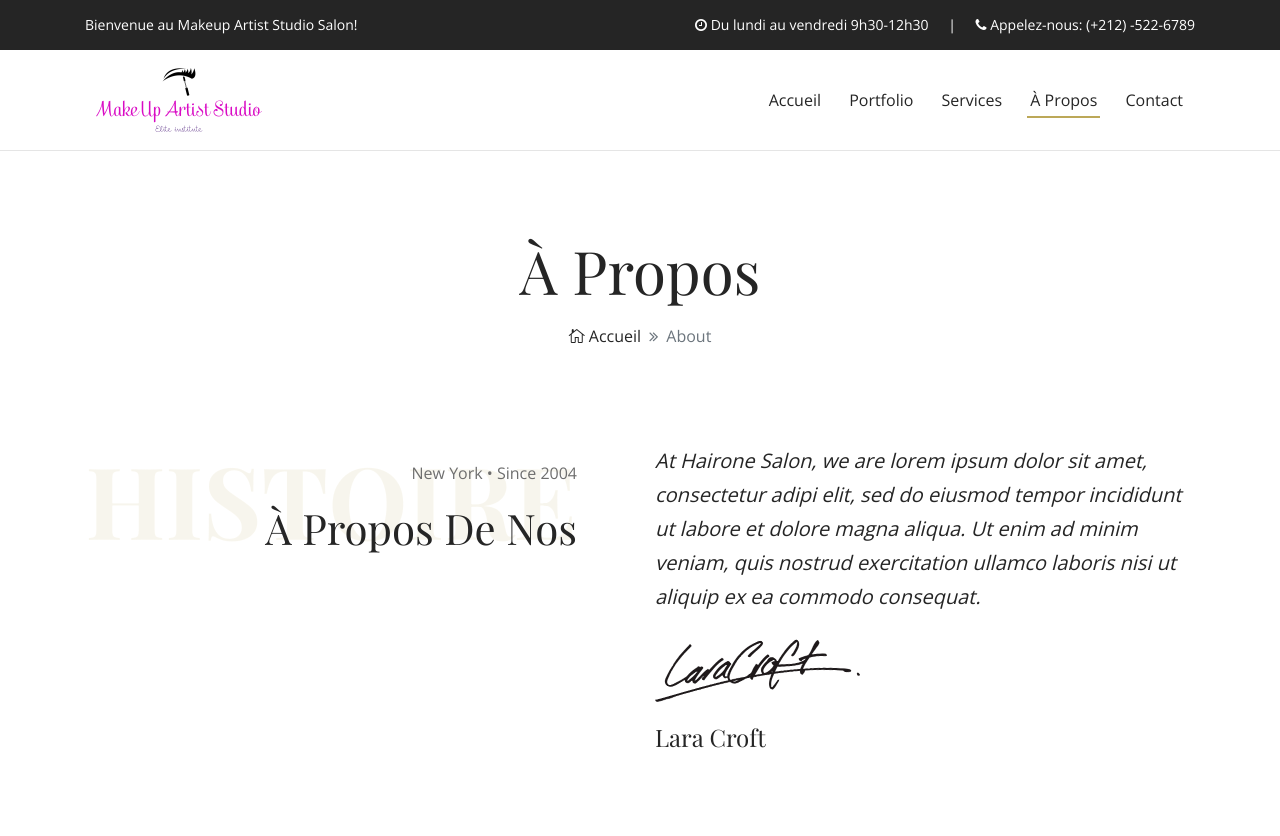
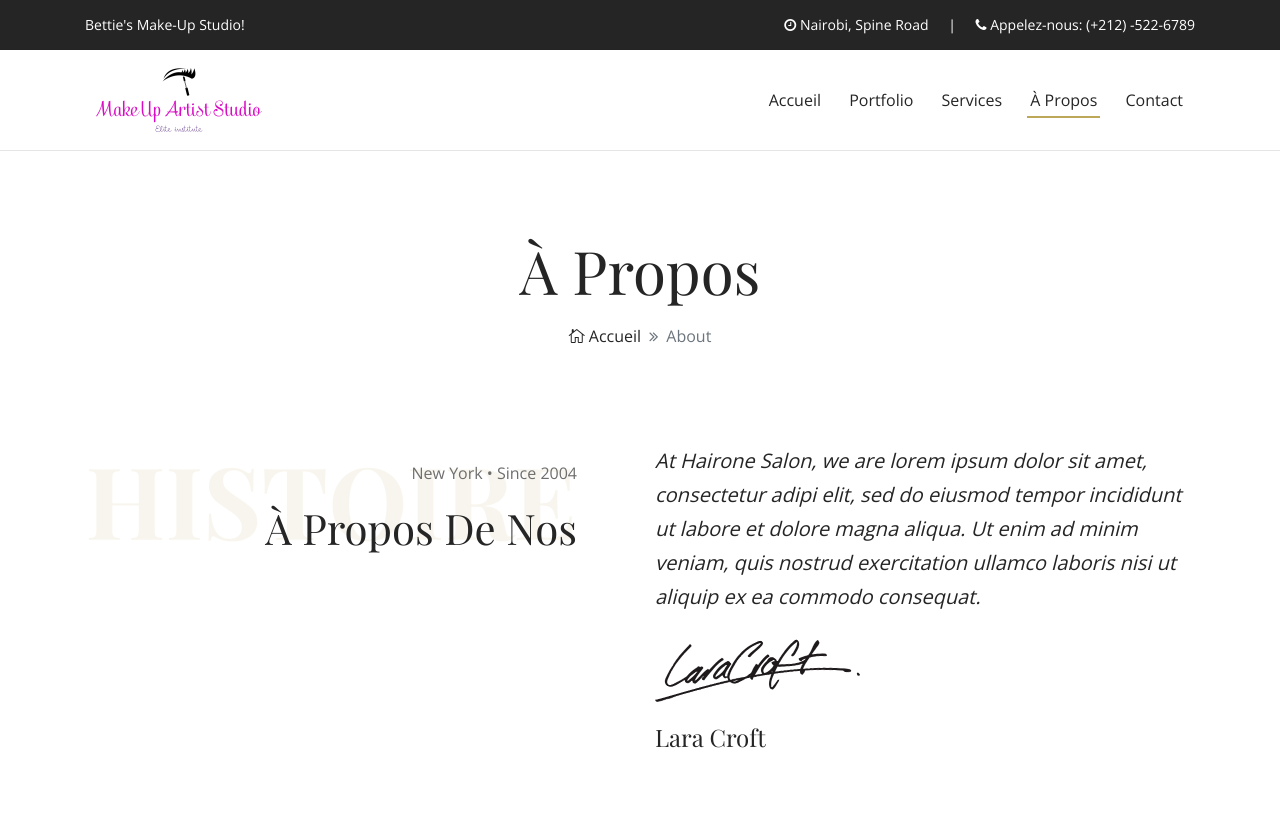
Before and after one commit to Kmbaria/MakeUp-by-Bettie, a website: page about.html in a window 1280 px wide. Shown: the top 836 px of the page. Drawn offline with nearby package versions, Linux system fonts and the light colour scheme.

Commit message:
Made changes on all fies

```diff
--- a/about.html
+++ b/about.html
@@ -8,7 +8,7 @@
     <meta name="viewport" content="width=device-width, initial-scale=1, shrink-to-fit=no">
 
     <!-- Title -->
-    <title>Makeup Artist Studio Salon</title>
+    <title>Bettie's Make-Up Studio</title>
 
     <!-- Favicon -->
     <link rel="icon" href="./img/core-img/favicon.ico">
@@ -33,12 +33,12 @@
                 <div class="row h-100 align-items-center">
                     <div class="col-5">
                         <div class="top-header-content">
-                            <p>Bienvenue au Makeup Artist Studio Salon!</p>
+                            <p>Bettie's Make-Up Studio!</p>
                         </div>
                     </div>
                     <div class="col-7">
                         <div class="top-header-content text-right">
-                            <p><i class="fa fa-clock-o" aria-hidden="true"></i> Du lundi au vendredi 9h30-12h30 <span class="mx-2"></span> | <span class="mx-2"></span> <i class="fa fa-phone" aria-hidden="true"></i> Appelez-nous: (+212) -522-6789</p>
+                            <p><i class="fa fa-clock-o" aria-hidden="true"></i> Nairobi, Spine Road<span class="mx-2"></span> | <span class="mx-2"></span> <i class="fa fa-phone" aria-hidden="true"></i> Appelez-nous: (+212) -522-6789</p>
                         </div>
                     </div>
                 </div>
```
Also changed, not shown: contact.html (+3 -3 lines), index.html (+3 -3 lines), portfolio.html (+3 -3 lines), service.html (+3 -3 lines).
